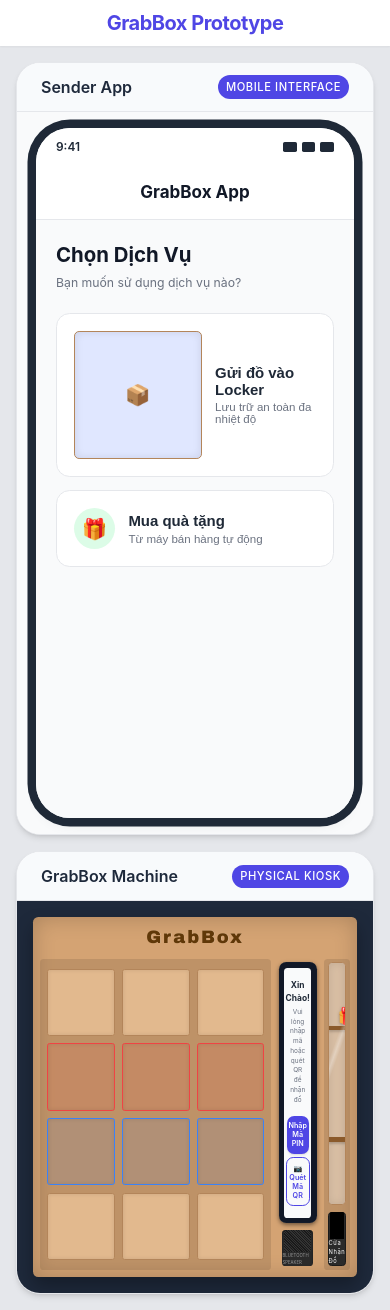
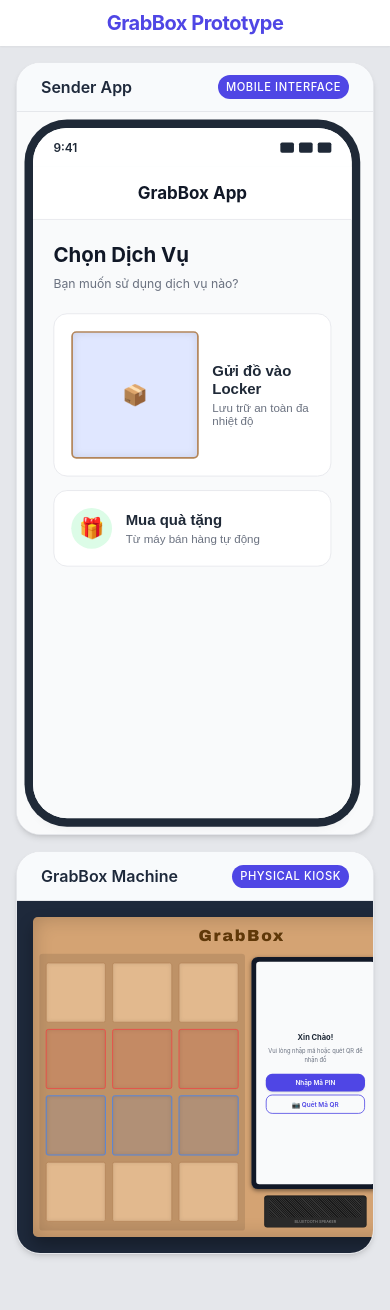
Before and after one commit to hyperxnez/grabboxprototype, a React (Vite) app: page / in a window 390 px wide. After the commit the page ends 1270 px from the top, so only its background shows below. Built offline with nearby package versions, Linux system fonts and the light colour scheme.

Commit message:
fix: robust mobile responsive using transform and negative margins

```diff
--- a/src/App.css
+++ b/src/App.css
@@ -119,21 +119,20 @@
     flex-direction: column;
     padding: 1rem;
     gap: 1rem;
-    overflow: visible;
+    overflow-y: auto;
   }
   .app-container {
     height: auto;
     min-height: 100vh;
-    overflow-y: auto;
   }
   .view-pane {
     flex: none;
-    min-height: 600px;
+    min-height: auto;
     height: auto;
     width: 100%;
   }
   .view-pane:first-child {
-    flex: none; /* remove fixed flex-basis on height */
+    flex: none;
   }
   .view-pane:last-child {
     flex: none;
@@ -149,32 +148,34 @@
     justify-content: flex-start;
   }
   .machine-wrapper {
-    zoom: 0.85;
+    transform: scale(0.85);
     transform-origin: top left;
+    margin-bottom: calc(800px * (0.85 - 1));
+    margin-right: calc(1200px * (0.85 - 1));
   }
 }
 
 @media (max-width: 768px) {
-  .view-pane {
-    min-height: 500px;
-  }
   .machine-wrapper {
-    zoom: 0.65;
+    transform: scale(0.6);
+    margin-bottom: calc(800px * (0.6 - 1));
+    margin-right: calc(1200px * (0.6 - 1));
   }
 }
 
 @media (max-width: 480px) {
-  .view-pane {
-    min-height: 400px;
-  }
   .device-mockup.mobile {
-    justify-content: center;
+    justify-content: flex-start;
   }
   .machine-wrapper {
-    zoom: 0.45;
-    /* fallback for Firefox if needed, but zoom is widely supported on mobile */
+    transform: scale(0.4);
+    margin-bottom: calc(800px * (0.4 - 1));
+    margin-right: calc(1200px * (0.4 - 1));
   }
   .mobile-app-wrapper {
-    zoom: 0.85;
+    transform: scale(0.85);
+    transform-origin: top left;
+    margin-bottom: calc(812px * (0.85 - 1));
+    margin-right: calc(375px * (0.85 - 1));
   }
 }
```
